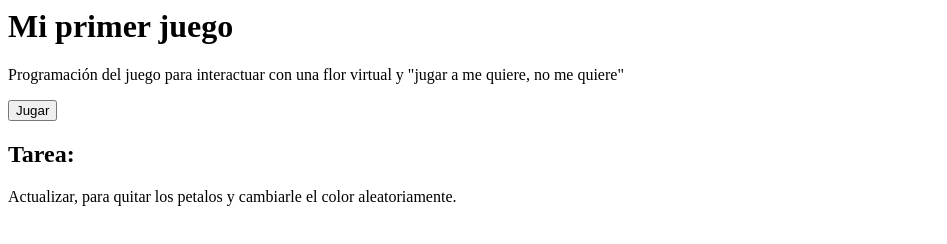
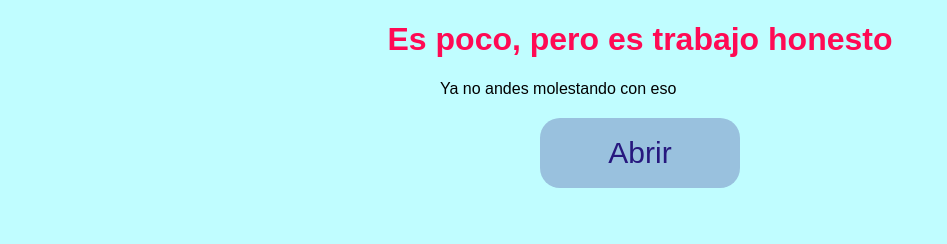
Before and after one commit to yoseph2202/flores, a plain HTML site: page index.html in a window 1280 px wide. Shown: the whole page, without its empty margins (0-947 px from the left). Drawn offline with Linux system fonts and the light colour scheme.

Commit message:
Update index.html

```diff
--- a/index.html
+++ b/index.html
@@ -1,18 +1,24 @@
-<!-- Código de Natalia Ortega -->
-<!--<input type="button" value="animar" id="boton">-->
+<!DOCTYPE html>
+<html lang="es">
+<head>
+    <meta charset="UTF-8">
+    <meta name="viewport" content="width=device-width, initial-scale=1.0">
+    <title>Ramo de Girasoles</title>
+    <link rel="stylesheet" href="style.css">
+    </head>
+<body>
   <div id="mensaje" class="hidden">
     <span id="texto_mensaje"></span>
   </div>
   <div id="intro">
-  <h1>Mi primer juego</h1>
-  <p>Programación del juego para interactuar con una flor virtual y "jugar a me quiere, no me quiere"</p>
-  <input type="button" value="Jugar" id="botonJugar" />
+    <h1>Es poco, pero es trabajo honesto</h1>
+    <p>Ya no andes molestando con eso</p>
+    <input type="button" value="Abrir" id="botonJugar" />
   </div>
   <div id="juego" class="hidden">
-  <div id="postit">
-    <h2>Tarea:</h2>
+    <div>
+      <h2></h2>
       <p>
-    Actualizar, para quitar los petalos y cambiarle el color aleatoriamente.
       </p>
     </div>
     <div id="figura">
@@ -39,3 +45,6 @@
       <div id="hoja"></div>
     </div>
   </div>
+  <script src="script.js"></script>
+</body>
+</html>
```
Lines whose indentation alone changed are shown as unchanged.
